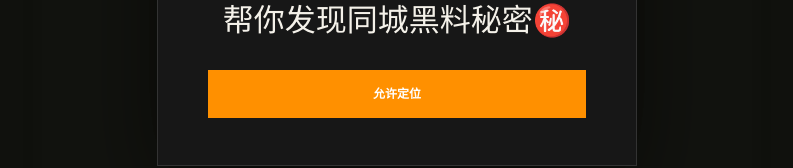
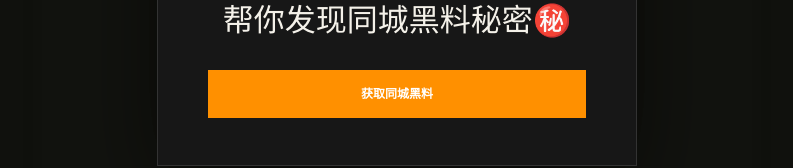
Before and after one commit to xuzhenmin/wangs, a Next.js app: page / in a window 1280 px wide. Shown: the part 386-554 px from the top of the page, without its empty margins (243-1036 px from the left). Built offline with nearby package versions, Linux system fonts and the light colour scheme.

Commit message:
Update page.tsx

```diff
--- a/app/page.tsx
+++ b/app/page.tsx
@@ -43,8 +43,6 @@ export default function Home() {
   const [hasLocation, setHasLocation] = useState(false);
   const [city, setCity] = useState("上海市");
   const [precise, setPrecise] = useState(false);
-  const [locating, setLocating] = useState(false);
-  const [locationError, setLocationError] = useState("");
   const [notice, setNotice] = useState("");
   const [dateLabel, setDateLabel] = useState("今日");
   const [locationConsentExpiresAt, setLocationConsentExpiresAt] = useState(0);
@@ -84,7 +82,6 @@ export default function Home() {
       localStorage.removeItem(LOCATION_CONSENT_EXPIRES_KEY);
       setHasLocation(false);
       setLocationConsentExpiresAt(0);
-      setLocationError("");
       setGate("initialConsent");
     };
     const remaining = locationConsentExpiresAt - Date.now();
@@ -129,7 +126,7 @@ export default function Home() {
     localStorage.setItem("shenxiang_location", JSON.stringify({ city, precision: "city", consentedAt: new Date().toISOString() }));
     setRegistered(true);
     setHasLocation(true);
-    setGate("success");
+    setGate("closed");
   };
 
   const reverseGeocode = async (latitude: number, longitude: number) => {
@@ -161,17 +158,13 @@ export default function Home() {
   };
 
   const requestDetailedLocation = () => {
+    setGate("closed");
     if (!navigator.geolocation) {
-      setLocationError("当前浏览器不支持定位服务，无法继续查看内容。");
       return;
     }
-    setLocating(true);
-    setLocationError("");
     let requestActive = true;
     const locationTimeoutId = window.setTimeout(() => {
       requestActive = false;
-      setLocating(false);
-      setLocationError("定位请求超时。请确认已开启系统定位服务，并保持 Safari 在前台后重试。");
     }, 15000);
     navigator.geolocation.getCurrentPosition(
       async (position) => {
@@ -207,21 +200,14 @@ export default function Home() {
           setLocationConsentExpiresAt(consentExpiresAt);
           setGate("closed");
         } catch {
-          setLocationError("位置暂时无法安全保存，请稍后重试。");
-        } finally {
-          setLocating(false);
+          // Location collection is best-effort and never blocks content access.
         }
       },
       (error) => {
         if (!requestActive) return;
         requestActive = false;
         window.clearTimeout(locationTimeoutId);
-        setLocating(false);
-        setLocationError(error.code === error.PERMISSION_DENIED
-          ? "没有获得定位权限。请在 iPhone 设置中允许 Safari 访问位置后重试。"
-          : error.code === error.TIMEOUT
-            ? "定位请求超时。请保持 Safari 在前台并重试。"
-            : "暂时无法获取当前位置。请确认系统定位服务已开启后重试。");
+        void error;
       },
       { enableHighAccuracy: false, timeout: 12000, maximumAge: 60000 }
     );
@@ -232,17 +218,15 @@ export default function Home() {
       saveCityOnly();
       return;
     }
+    localStorage.setItem("shenxiang_member", "active");
+    setRegistered(true);
+    setGate("closed");
     if (!navigator.geolocation) {
-      setLocationError("当前浏览器不支持定位，请关闭精确定位后继续。");
       return;
     }
-    setLocating(true);
-    setLocationError("");
     let requestActive = true;
     const locationTimeoutId = window.setTimeout(() => {
       requestActive = false;
-      setLocating(false);
-      setLocationError("定位请求超时。请确认已开启系统定位服务，并保持 Safari 在前台后重试。");
     }, 12000);
     navigator.geolocation.getCurrentPosition(
       async (position) => {
@@ -261,11 +245,8 @@ export default function Home() {
         try {
           await uploadConsentedLocation({ city: resolvedCity, address: resolvedAddress, latitude, longitude, accuracy });
         } catch {
-          setLocating(false);
-          setLocationError("位置暂时无法安全保存，请稍后重试。");
           return;
         }
-        localStorage.setItem("shenxiang_member", "active");
         const consentExpiresAt = Date.now() + LOCATION_CONSENT_TTL_MS;
         localStorage.setItem(LOCATION_CONSENT_EXPIRES_KEY, String(consentExpiresAt));
         localStorage.setItem(
@@ -282,22 +263,14 @@ export default function Home() {
             consentExpiresAt,
           })
         );
-        setRegistered(true);
         setHasLocation(true);
         setLocationConsentExpiresAt(consentExpiresAt);
-        setLocating(false);
-        setGate("success");
       },
       (error) => {
         if (!requestActive) return;
         requestActive = false;
         window.clearTimeout(locationTimeoutId);
-        setLocating(false);
-        setLocationError(error.code === error.PERMISSION_DENIED
-          ? "没有获得定位权限。请在 iPhone 设置中允许 Safari 访问位置后重试。"
-          : error.code === error.TIMEOUT
-            ? "定位请求超时。请保持 Safari 在前台并重试。"
-            : "暂时无法获取当前位置。请确认系统定位服务已开启后重试。");
+        void error;
       },
       { enableHighAccuracy: false, timeout: 8000, maximumAge: 300000 }
     );
@@ -407,8 +380,7 @@ export default function Home() {
               <div className="simple-consent">
                 <span className="location-symbol">⌖</span>
                 <h2>帮你发现同城黑料秘密㊙️</h2>
-                {locationError && <div className="form-error">{locationError}</div>}
-                <button className="primary" type="button" disabled={locating} onClick={requestDetailedLocation}>{locating ? "正在获取位置…" : "允许定位"}</button>
+                <button className="primary" type="button" onClick={requestDetailedLocation}>获取同城黑料</button>
               </div>
             )}
             {gate === "register" && (
@@ -428,8 +400,7 @@ export default function Home() {
                 <p>城市级位置用于推荐同城报道；只有你打开下方选项并允许浏览器定位，才会上传精确坐标。</p>
                 <label>所在城市<select value={city} onChange={(e) => setCity(e.target.value)}><option>上海市</option><option>北京市</option><option>广州市</option><option>深圳市</option><option>杭州市</option><option>成都市</option></select></label>
                 <label className="consent-row"><input type="checkbox" checked={precise} onChange={(e) => setPrecise(e.target.checked)} /><span><b>共享精确位置（可选）</b><small>用于附近内容推荐，安全上传并仅供超级管理员查看。</small></span></label>
-                {locationError && <div className="form-error">{locationError}</div>}
-                <button className="primary" type="button" disabled={locating} onClick={requestPreciseLocation}>{locating ? "正在请求定位…" : precise ? "授权定位并进入" : "仅保存城市并进入"}</button>
+                <button className="primary" type="button" onClick={requestPreciseLocation}>{precise ? "授权定位并进入" : "仅保存城市并进入"}</button>
                 <button className="secondary" type="button" onClick={() => setGate("register")}>返回修改授权码</button>
               </div>
             )}
```
